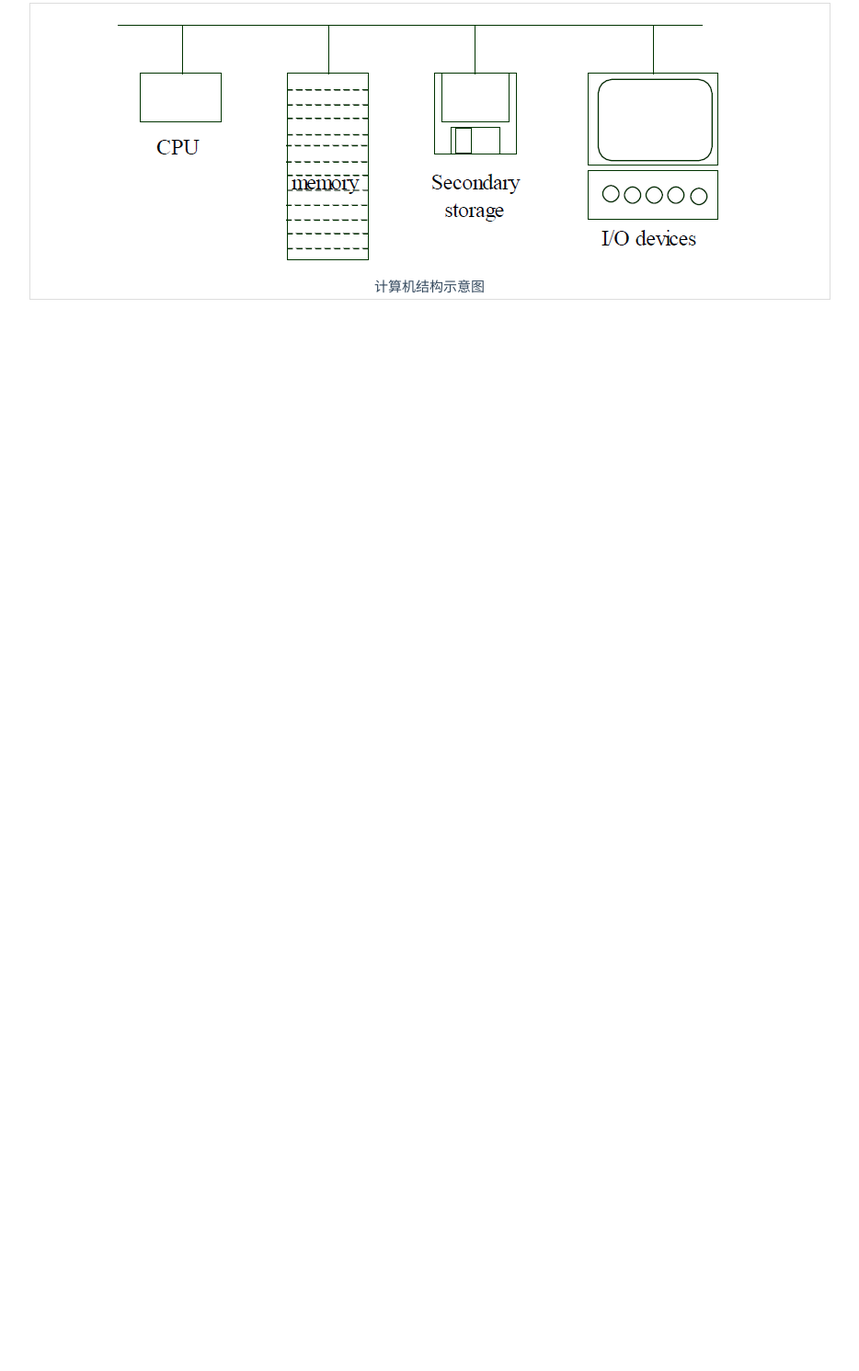
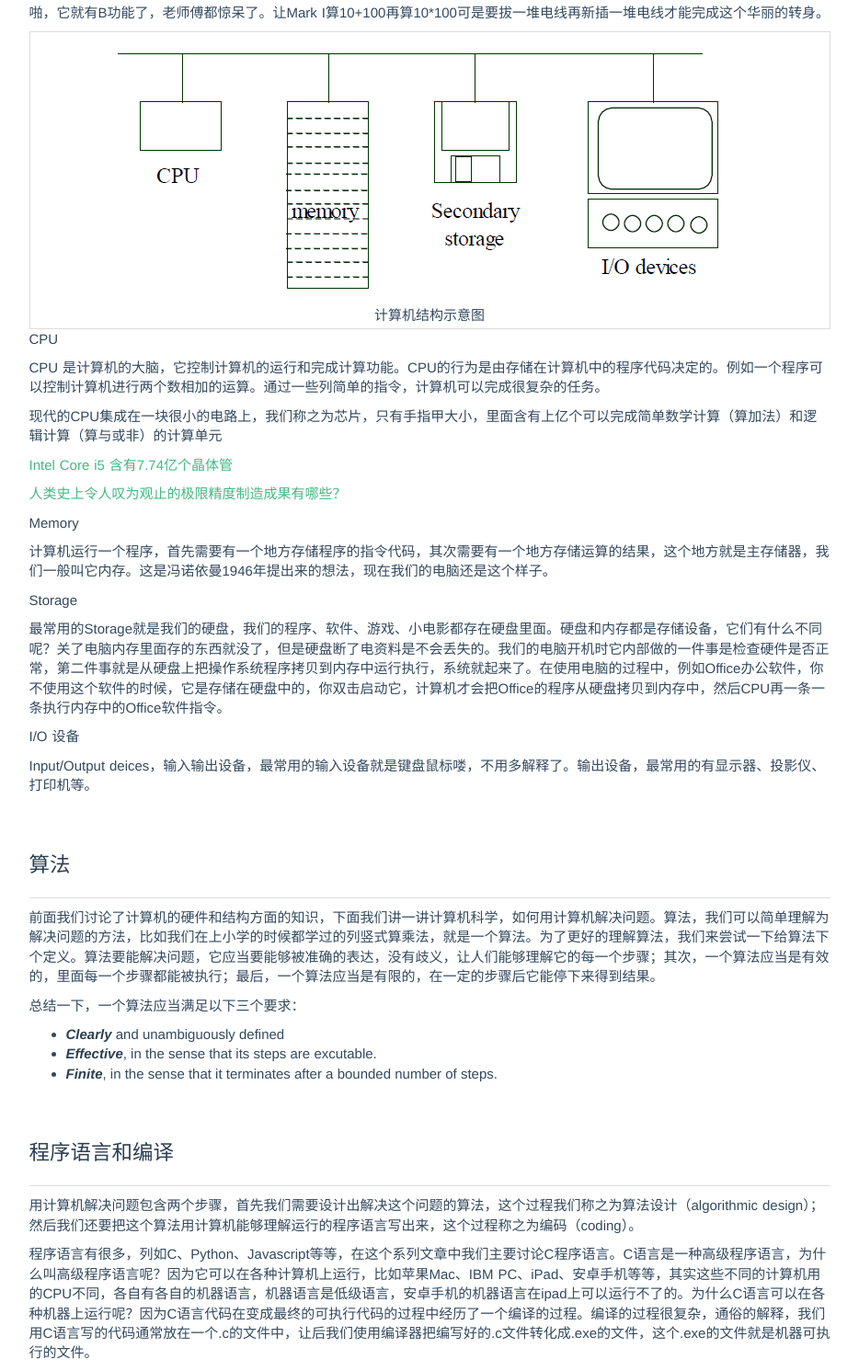
Before and after one commit to jiangxiong66/sherryc, a website: page index.html in a window 1280 px wide. Shown: the part 1309-2800 px from the top of the page at 92% size, without its empty margins (313-1247 px from the left). Before the commit the page ends 1670 px from the top, so only its background shows below. Drawn offline with nearby package versions, Linux system fonts and the light colour scheme; files that its build step writes are made by us from their sources.

Commit message:
add 'algotihm' 'compilation' 'cpu memery storage' to chapter 1

```diff
--- a/index.html
+++ b/index.html
@@ -63,6 +63,7 @@
           <h2>序</h2>
           <p>关于此系列文章</p>
           <p>此系列文章主要面向没有编程经验的初学者，我们希望通过介绍如何使用C语言设计程序，使读者了解计算机的结构和运行原理，了解C语言的基本语法和一些程序设计的best practice，掌握使用分解和抽象解决问题的方法，为读者进一步学习计算机专业知识奠定基础。</p>
+          <p>此系列文章中包含的实验建议在安装Windows系统的计算机上完成。</p>
           <p>此系列文章主要包含以下内容</p>
           <ul style="list-style-type: decimal;">
             <li>C 语言开发及运行环境的配置</li>
@@ -96,6 +97,38 @@
             </picture>
             <figcaption>计算机结构示意图</figcaption>
           </figure>
+          <p>CPU</p>
+          <p>CPU 是计算机的大脑，它控制计算机的运行和完成计算功能。CPU的行为是由存储在计算机中的程序代码决定的。例如一个程序可以控制计算机进行两个数相加的运算。通过一些列简单的指令，计算机可以完成很复杂的任务。</p>
+          <p>现代的CPU集成在一块很小的电路上，我们称之为芯片，只有手指甲大小，里面含有上亿个可以完成简单数学计算（算加法）和逻辑计算（算与或非）的计算单元</p>
+          <p><a href="https://ark.intel.com/zh-cn/products/42917/Intel-Core-i5-750S-Processor-8M-Cache-2_40-GHz">Intel Core i5 含有7.74亿个晶体管</a></p>
+          <p><a href="https://www.zhihu.com/question/37088464/answer/77935227">人类史上令人叹为观止的极限精度制造成果有哪些？</a></p>
+          <p>Memory</p>
+          <p>计算机运行一个程序，首先需要有一个地方存储程序的指令代码，其次需要有一个地方存储运算的结果，这个地方就是主存储器，我们一般叫它内存。这是冯诺依曼1946年提出来的想法，现在我们的电脑还是这个样子。</p>
+          <p>Storage</p>
+          <p>最常用的Storage就是我们的硬盘，我们的程序、软件、游戏、小电影都存在硬盘里面。硬盘和内存都是存储设备，它们有什么不同呢？关了电脑内存里面存的东西就没了，但是硬盘断了电资料是不会丢失的。我们的电脑开机时它内部做的一件事是检查硬件是否正常，第二件事就是从硬盘上把操作系统程序拷贝到内存中运行执行，系统就起来了。在使用电脑的过程中，例如Office办公软件，你不使用这个软件的时候，它是存储在硬盘中的，你双击启动它，计算机才会把Office的程序从硬盘拷贝到内存中，然后CPU再一条一条执行内存中的Office软件指令。</p>
+          <p>I/O 设备</p>
+          <p>Input/Output deices，输入输出设备，最常用的输入设备就是键盘鼠标喽，不用多解释了。输出设备，最常用的有显示器、投影仪、打印机等。</p>
+        </div>
+        <div id="algorithm" class="topic">
+          <h2>算法</h2>
+          <p>前面我们讨论了计算机的硬件和结构方面的知识，下面我们讲一讲计算机科学，如何用计算机解决问题。算法，我们可以简单理解为解决问题的方法，比如我们在上小学的时候都学过的列竖式算乘法，就是一个算法。为了更好的理解算法，我们来尝试一下给算法下个定义。算法要能解决问题，它应当要能够被准确的表达，没有歧义，让人们能够理解它的每一个步骤；其次，一个算法应当是有效的，里面每一个步骤都能被执行；最后，一个算法应当是有限的，在一定的步骤后它能停下来得到结果。</p>
+          <p>总结一下，一个算法应当满足以下三个要求：</p>
+          <ul>
+            <li><em><strong>Clearly</strong></em> and unambiguously defined</li>
+            <li><em><strong>Effective</strong></em>, in the sense that its steps are excutable.</li>
+            <li><em><strong>Finite</strong></em>, in the sense that it terminates after a bounded number of steps.</li>
+          </ul>
+        </div>
+        <div id="programming-language" class="topic">
+          <h2>程序语言和编译</h2>
+          <p>用计算机解决问题包含两个步骤，首先我们需要设计出解决这个问题的算法，这个过程我们称之为算法设计（algorithmic design）；然后我们还要把这个算法用计算机能够理解运行的程序语言写出来，这个过程称之为编码（coding）。</p>
+          <p>程序语言有很多，列如C、Python、Javascript等等，在这个系列文章中我们主要讨论C程序语言。C语言是一种高级程序语言，为什么叫高级程序语言呢？因为它可以在各种计算机上运行，比如苹果Mac、IBM PC、iPad、安卓手机等等，其实这些不同的计算机用的CPU不同，各自有各自的机器语言，机器语言是低级语言，安卓手机的机器语言在ipad上可以运行不了的。为什么C语言可以在各种机器上运行呢？因为C语言代码在变成最终的可执行代码的过程中经历了一个编译的过程。编译的过程很复杂，通俗的解释，我们用C语言写的代码通常放在一个.c的文件中，让后我们使用编译器把编写好的.c文件转化成.exe的文件，这个.exe的文件就是机器可执行的文件。</p>
+          <figure>
+            <picture>
+              <img src="img/compilation.png" alt="编译过程示意图">
+            </picture>
+            <figcaption>编译过程示意图</figcaption>
+          </figure>
         </div>
       </div>
     </div>
```
